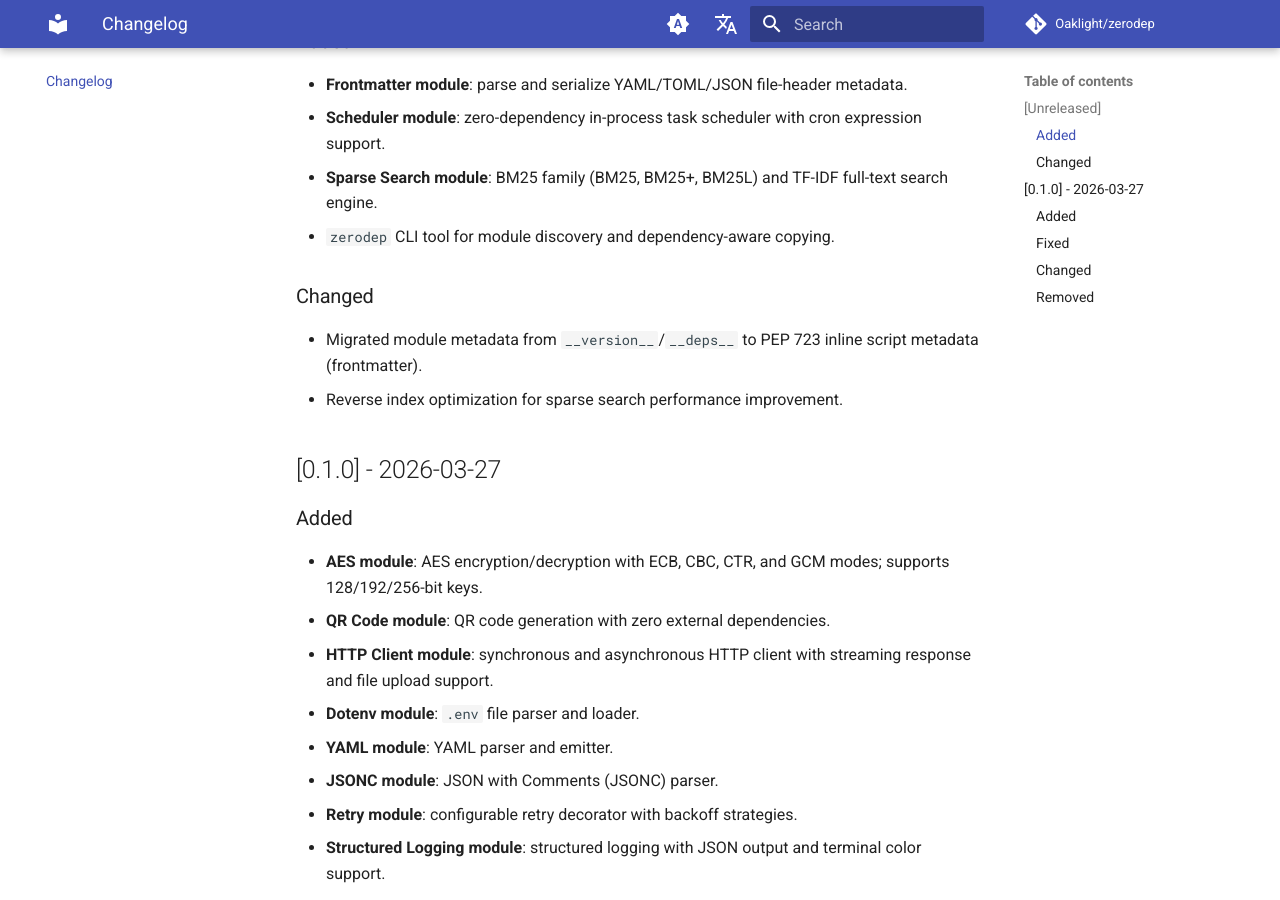
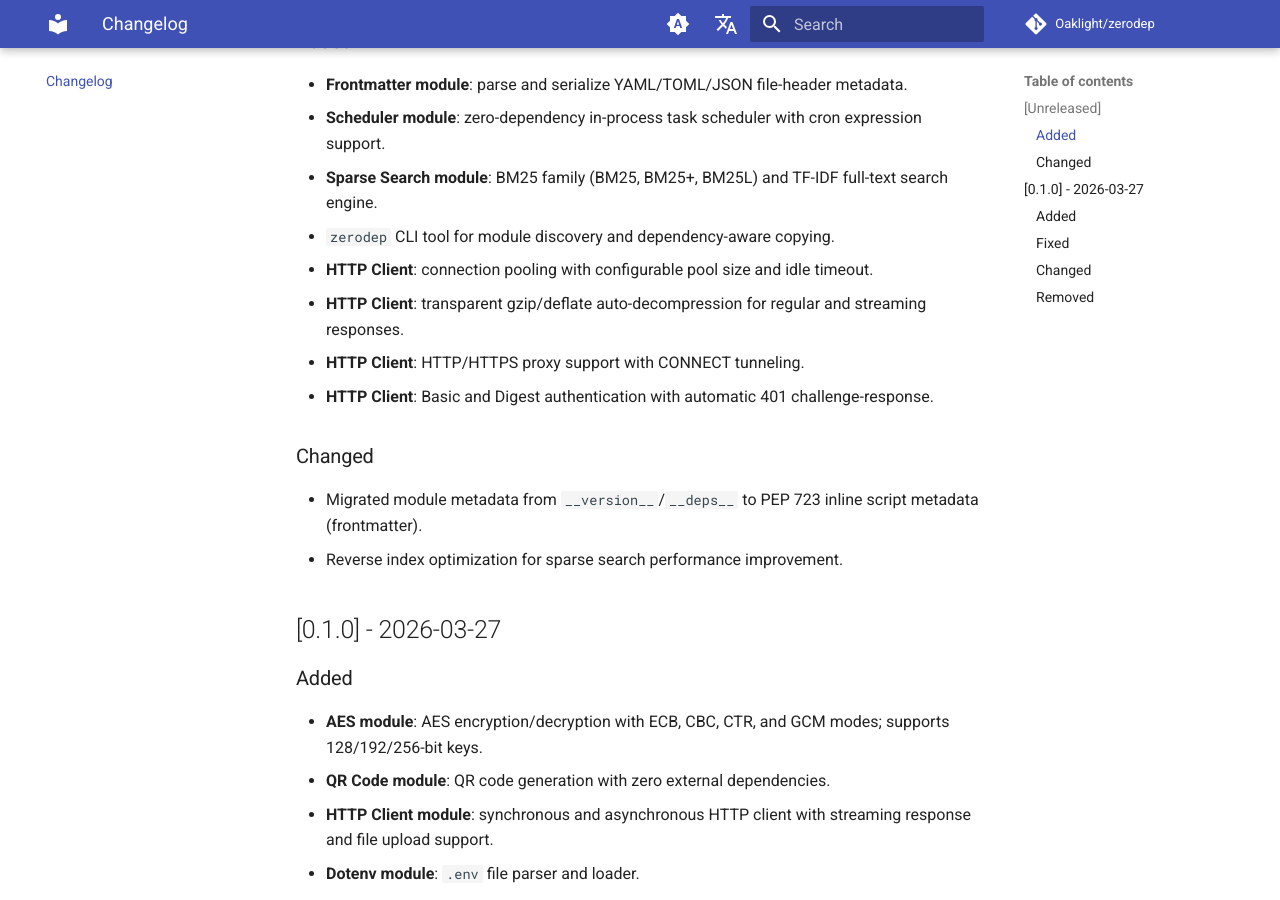
Before and after one commit to Oaklight/zerodep, an MkDocs documentation site: the page built from docs/changelog.md, in a window 1280 px wide and 900 px high, scrolled down 360 px. Built offline with MkDocs 1.6.1 and Material for MkDocs 9.7.7, drawn with Linux system fonts in a browser that asks for light colours; comment, search, counter and statistics services are not loaded.

Commit message:
add httpclient pooling, decompression, proxy, and auth to changelog

```diff
--- a/docs/changelog.md
+++ b/docs/changelog.md
@@ -12,6 +12,10 @@ The format is based on [Keep a Changelog](https://keepachangelog.com/en/1.1.0/).
 - **Scheduler module**: zero-dependency in-process task scheduler with cron expression support.
 - **Sparse Search module**: BM25 family (BM25, BM25+, BM25L) and TF-IDF full-text search engine.
 - `zerodep` CLI tool for module discovery and dependency-aware copying.
+- **HTTP Client**: connection pooling with configurable pool size and idle timeout.
+- **HTTP Client**: transparent gzip/deflate auto-decompression for regular and streaming responses.
+- **HTTP Client**: HTTP/HTTPS proxy support with CONNECT tunneling.
+- **HTTP Client**: Basic and Digest authentication with automatic 401 challenge-response.
 
 ### Changed
 
```
